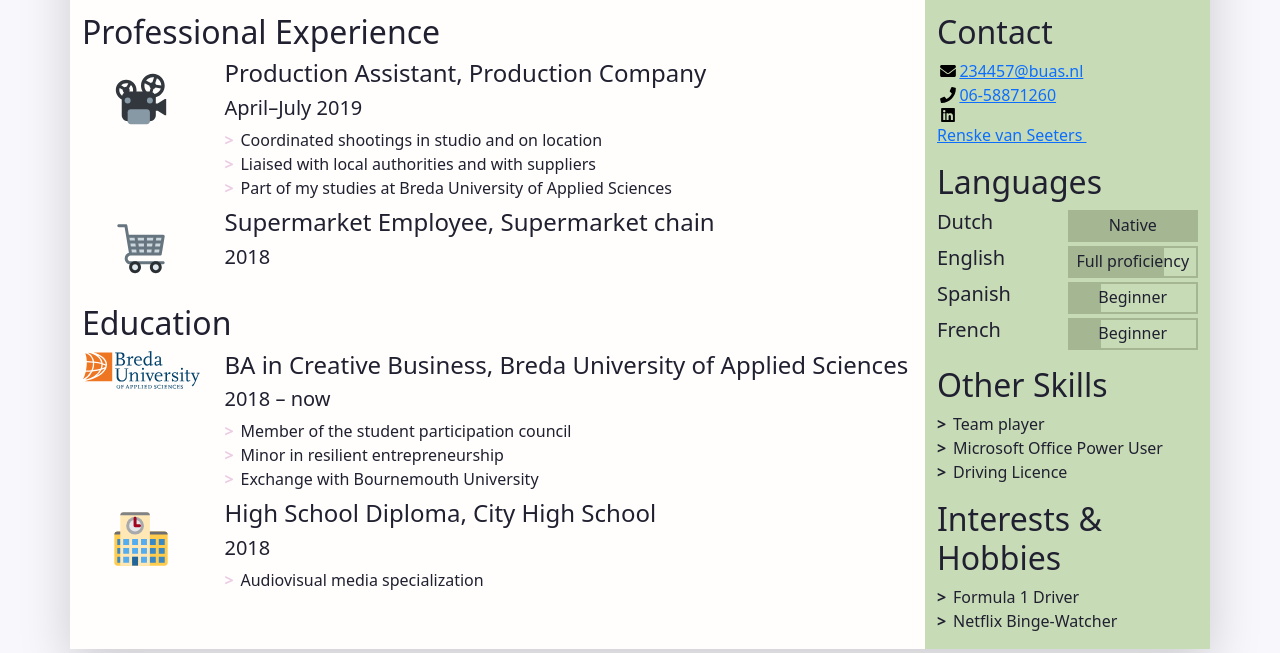
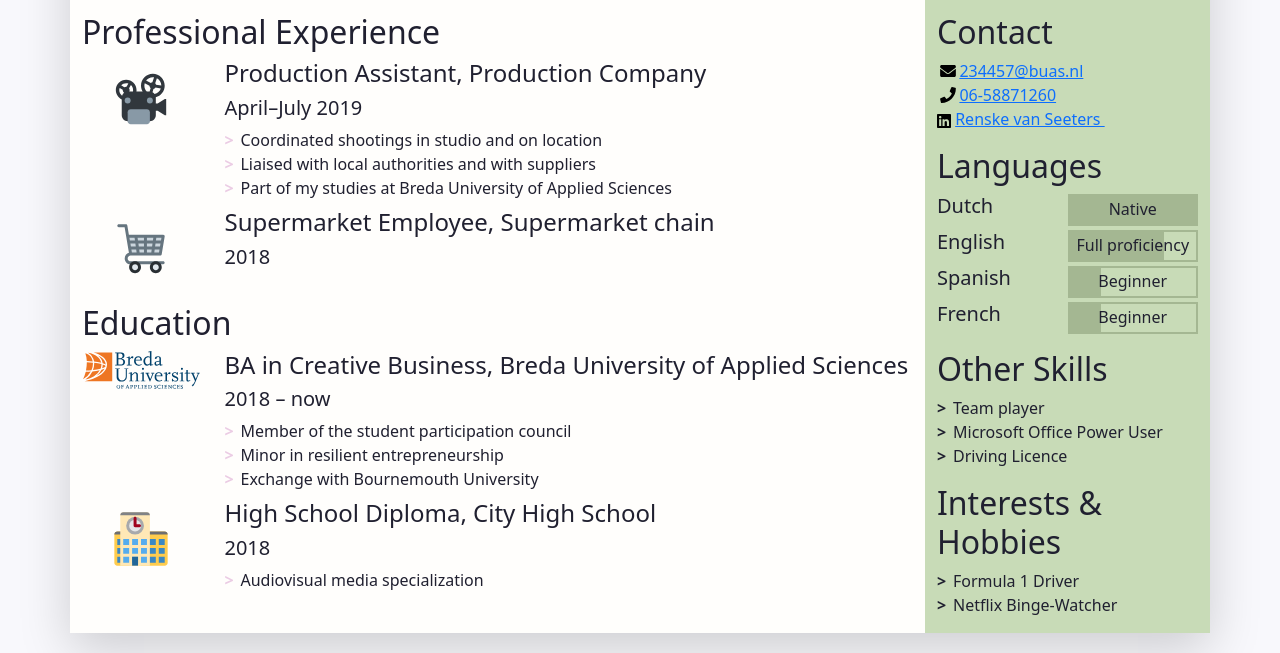
Before and after one commit to rvseet/cv, a plain HTML site: page index.html in a window 1280 px wide. Shown: the part 147-800 px from the top of the page. Drawn offline with nearby package versions, Linux system fonts and the light colour scheme.

Commit message:
Update index.html
i changed the linkedin section

```diff
--- a/index.html
+++ b/index.html
@@ -186,7 +186,6 @@
                   06-58871260
                 </a>
               </li><li class="contact-item">
-                <a class="d-flex align-items-center" href="www.linkedin.com/in/renske-van-seeters-1813a12a2" target="_blank">
                   <img class="contact-icon" src="images/icons/linkedin.svg" alt="LinkedIn">
 					<a href="www.linkedin.com/in/renske-van-seeters-1813a12a2" target="_blank">Renske van Seeters&nbsp;</a>
                 </a>
```
